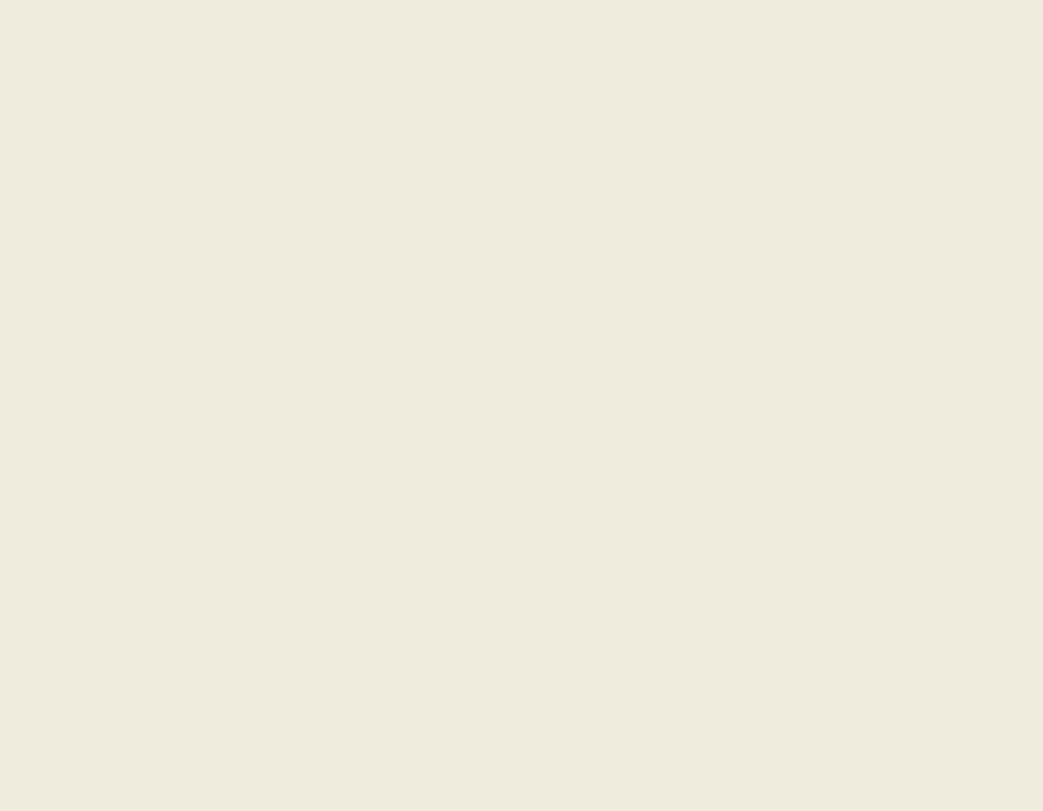
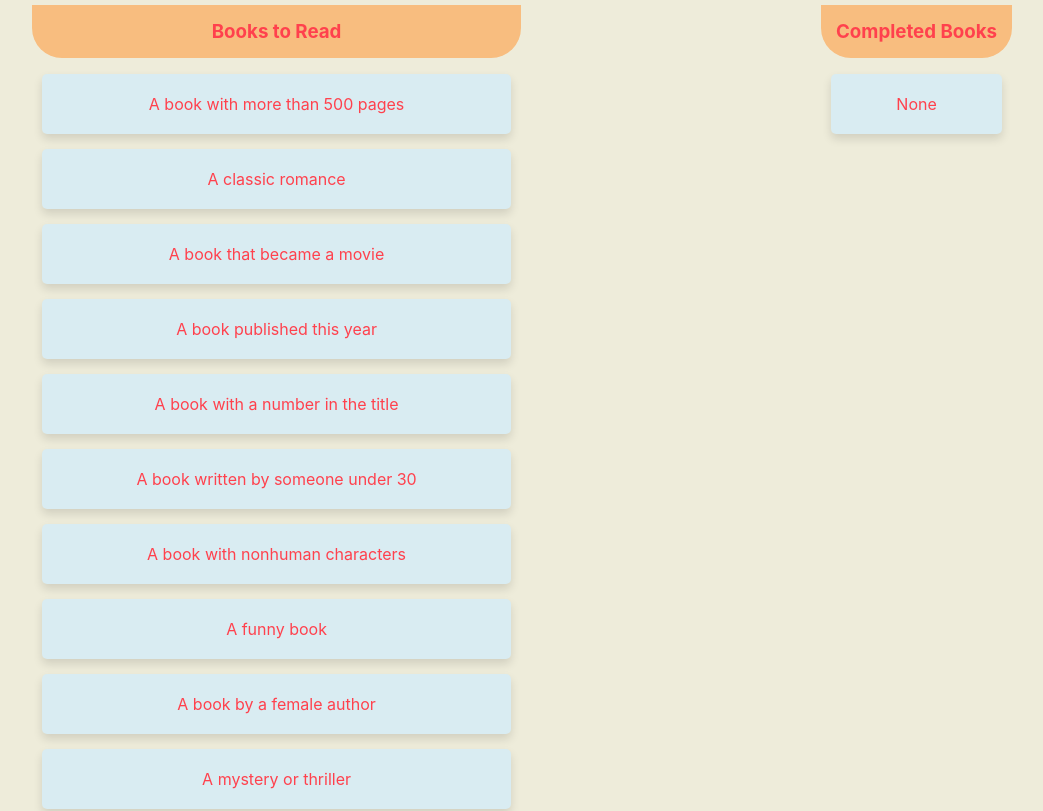
Before and after one commit to cassidoo/reading-challenge-webinar, a React (Create React App) app: page / in a window 1280 px wide. Shown: the top 811 px of the page, without its empty margins (118-1161 px from the left). Built offline with nearby package versions, Linux system fonts and the light colour scheme.

Commit message:
create booklist component

```diff
--- a/src/App.js
+++ b/src/App.js
@@ -1,5 +1,6 @@
 import React from 'react';
 import {AppProvider} from './AppContext';
+import BookList from './components/BookList';
 
 import './App.css';
 
@@ -8,7 +9,10 @@ function App() {
   return (
     <AppProvider>
     <div className="App">
-
+    <div className="lists">
+       <BookList />
+      <BookList completeList />
+    </div>
     </div>
     </AppProvider>
   );
--- /dev/null
+++ b/src/components/BookList.js
@@ -0,0 +1,41 @@
+import React from 'react';
+import {useAppState} from '../AppContext';
+
+export default function BookList ({completeList}) {
+    let [ {toRead, completed}, dispatch ] = useAppState();
+
+    return(
+        <div>
+            <h3>{completeList ? 'Completed Books' : 'Books to Read'}</h3>
+            <ul>
+                { !completeList && toRead.map((book, index) => {
+                    return(
+                        <li key= {index}
+                        onClick = { () => {
+                            dispatch({type:"READ_BOOK", item:book})
+                        }}>{book}</li>
+                    )
+                })
+                }
+
+
+                {completed.length > 0 ?
+                (<>
+                {completeList && completed.map((book, index) => {
+                    return(
+                        <li key = {index}
+                        onClick= { ()=> {
+                            dispatch({type: "UNREAD_BOOK", item: book})
+                        }} >
+                            {book}
+                        </li>
+                    )}
+                )}
+               </>)
+
+                :  (<li> None </li>)
+                }
+            </ul>
+        </div>
+    )
+}
```
